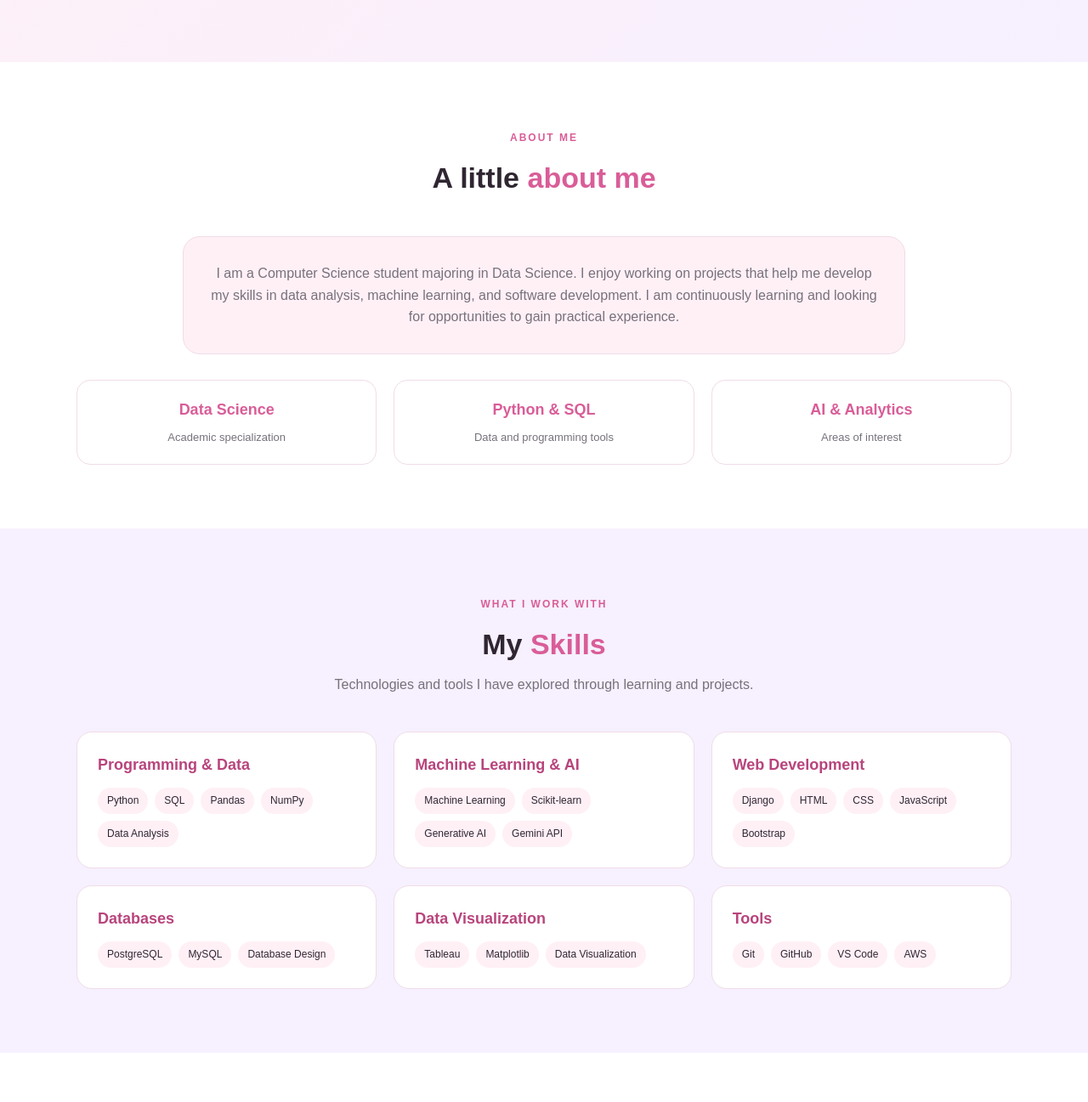
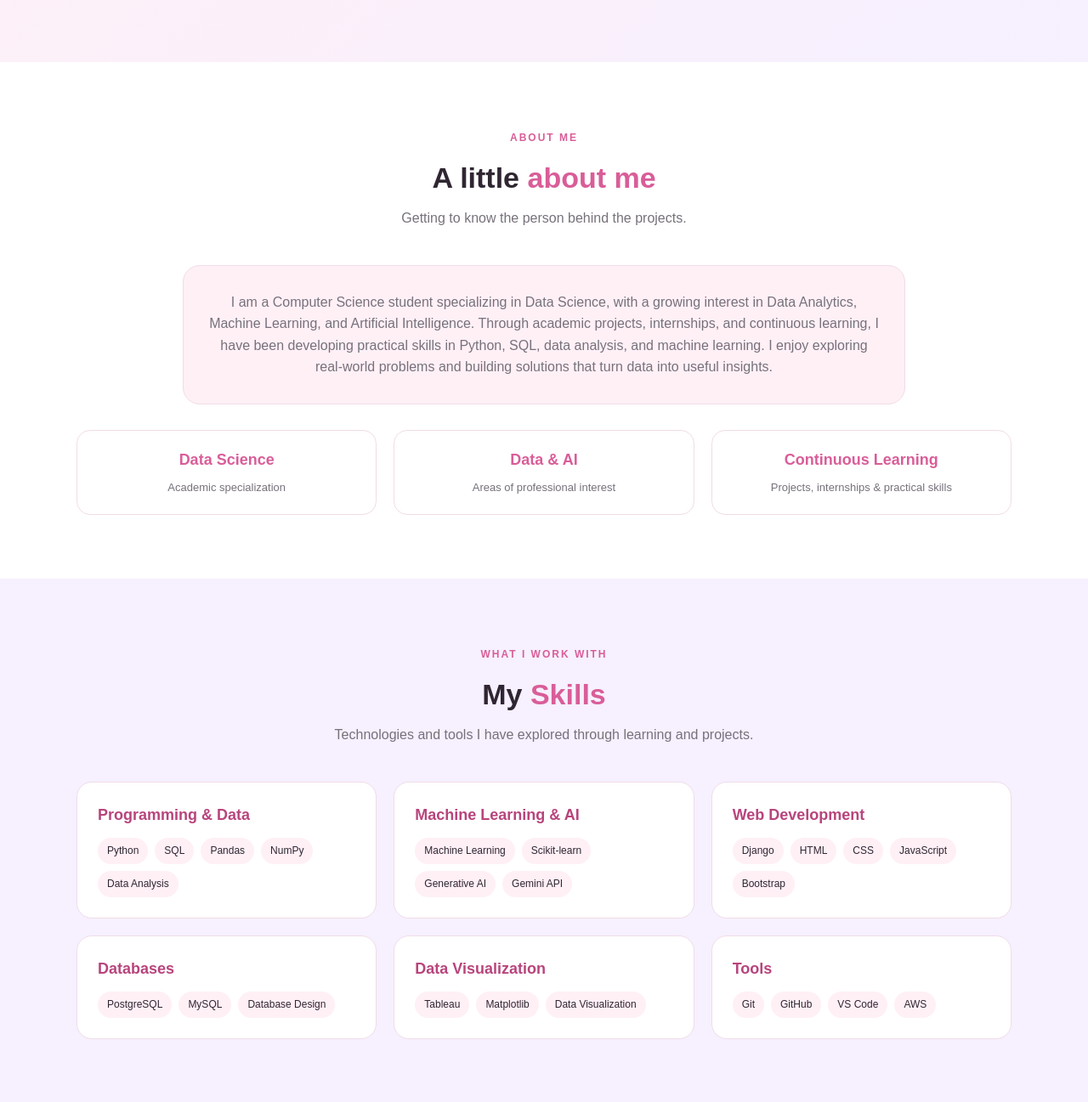
Before and after one commit to apekshyabasnyat22-design/Portfolio, a Django app: page / in a window 1280 px wide. Shown: the part 548-1845 px from the top of the page at 85% size. Run offline with Django 5.2, Linux system fonts and the light colour scheme; data that the repository does not hold is empty.

Commit message:
Improve about section

```diff
--- a/portfolio/templates/portfolio/home.html
+++ b/portfolio/templates/portfolio/home.html
@@ -634,35 +634,44 @@
 </section>
 
 <!-- ABOUT -->
-<section class="section">
+<section class="section" id="about">
     <div class="section-container">
+
         <div class="section-heading">
             <span class="section-label">ABOUT ME</span>
             <h2>A little <span>about me</span></h2>
+            <p>Getting to know the person behind the projects.</p>
         </div>
 
         <div class="intro-card">
-            I am a Computer Science student majoring in Data Science.
-            I enjoy working on projects that help me develop my skills
-            in data analysis, machine learning, and software development.
-            I am continuously learning and looking for opportunities to
-            gain practical experience.
+            I am a Computer Science student specializing in Data Science,
+            with a growing interest in Data Analytics, Machine Learning,
+            and Artificial Intelligence. Through academic projects,
+            internships, and continuous learning, I have been developing
+            practical skills in Python, SQL, data analysis, and machine
+            learning. I enjoy exploring real-world problems and building
+            solutions that turn data into useful insights.
         </div>
 
         <div class="quick-info">
+
             <div class="info-card">
                 <strong>Data Science</strong>
                 <span>Academic specialization</span>
             </div>
+
             <div class="info-card">
-                <strong>Python & SQL</strong>
-                <span>Data and programming tools</span>
+                <strong>Data & AI</strong>
+                <span>Areas of professional interest</span>
             </div>
+
             <div class="info-card">
-                <strong>AI & Analytics</strong>
-                <span>Areas of interest</span>
+                <strong>Continuous Learning</strong>
+                <span>Projects, internships & practical skills</span>
             </div>
+
         </div>
+
     </div>
 </section>
 
```
